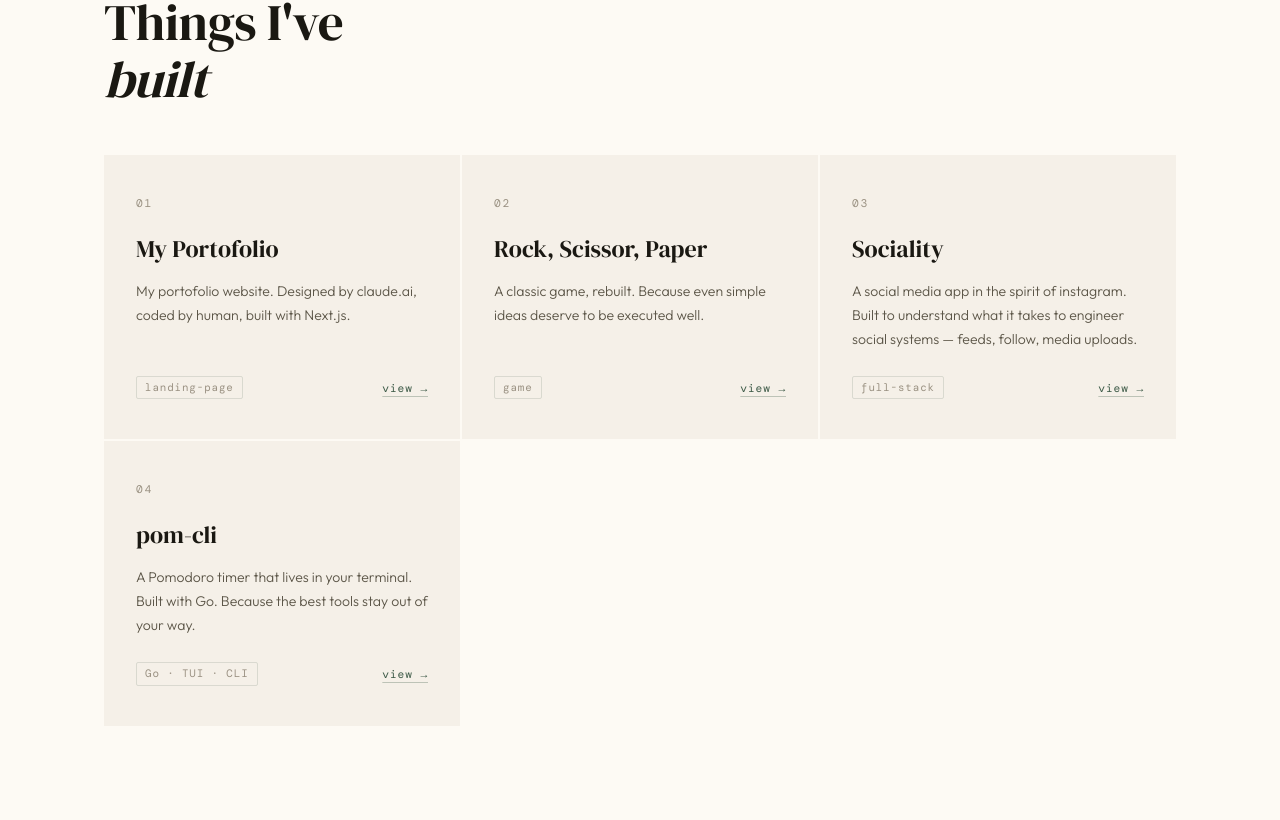
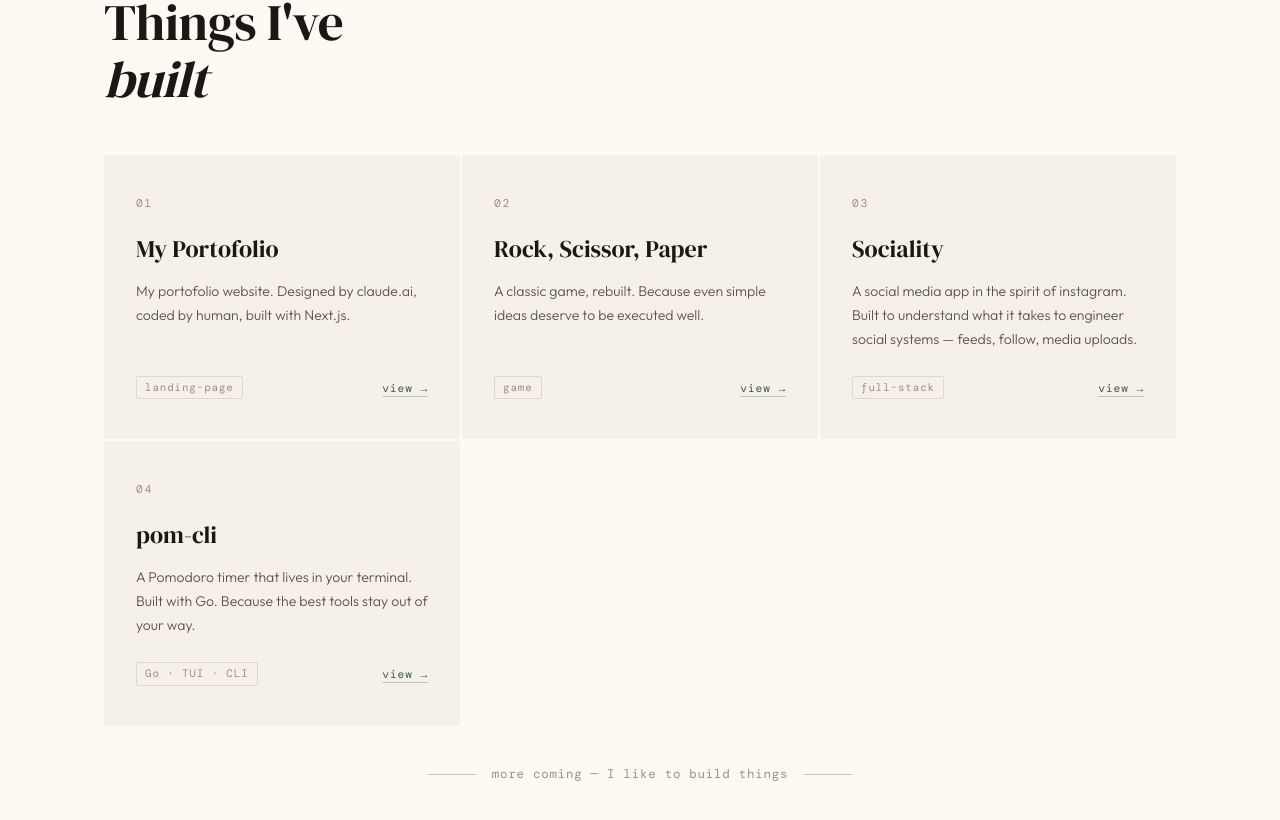
Before and after one commit to rinarudhei/ram-porto, a Next.js app: page / in a window 1280 px wide. Shown: the part 2832-3652 px from the top of the page. Built offline with nearby package versions, Linux system fonts and the light colour scheme.

Commit message:
feat(project-section): add more notes
- add more notes below the project cards

```diff
--- a/src/app/partials/projects.tsx
+++ b/src/app/partials/projects.tsx
@@ -45,6 +45,10 @@ export default function ProjectsSection() {
           />
         ))}
       </div>
+
+      <p className="font-dm-mono text-ink-faint after:bg-moss-light before:bg-moss-light mt-10 flex items-center justify-center gap-4 text-center text-[0.78rem] tracking-[0.06em] before:h-px before:w-12 before:shrink-0 before:content-[''] after:h-px after:w-12 after:shrink-0 after:content-['']">
+        more coming — I like to build things
+      </p>
     </section>
   );
 }
```
